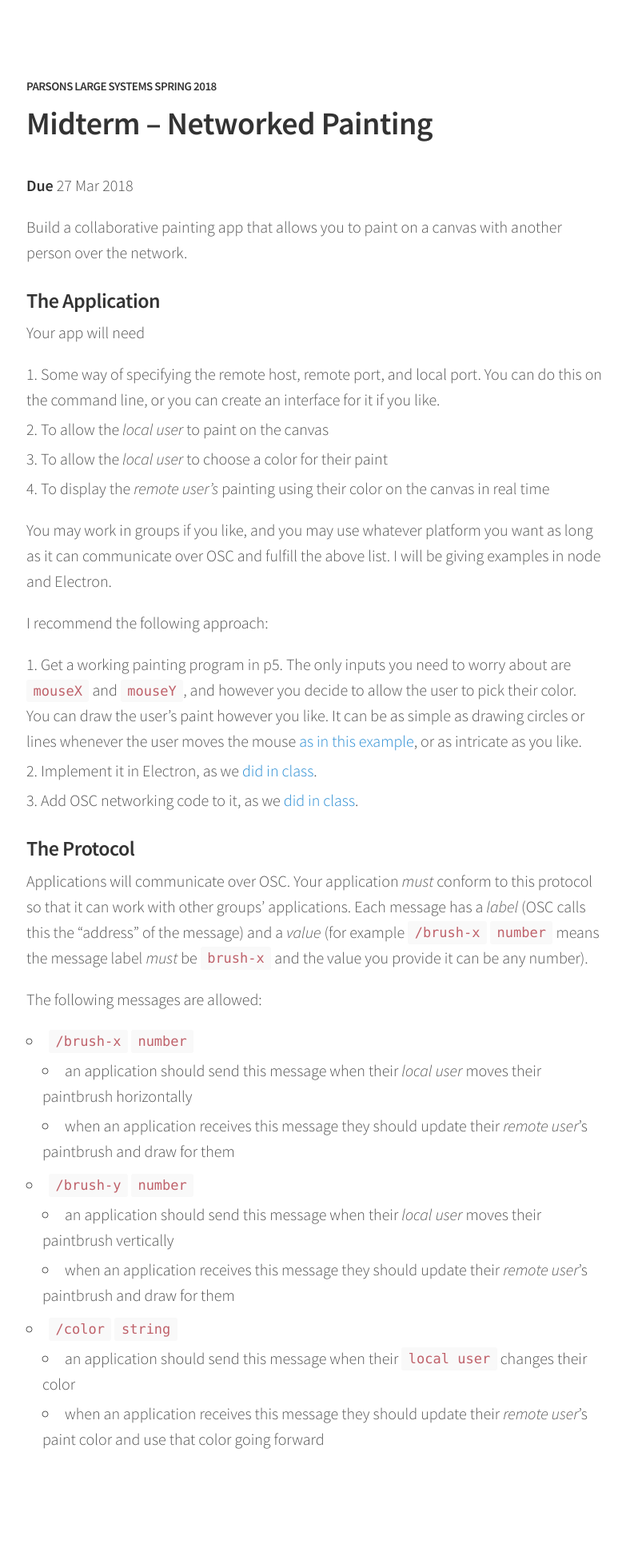
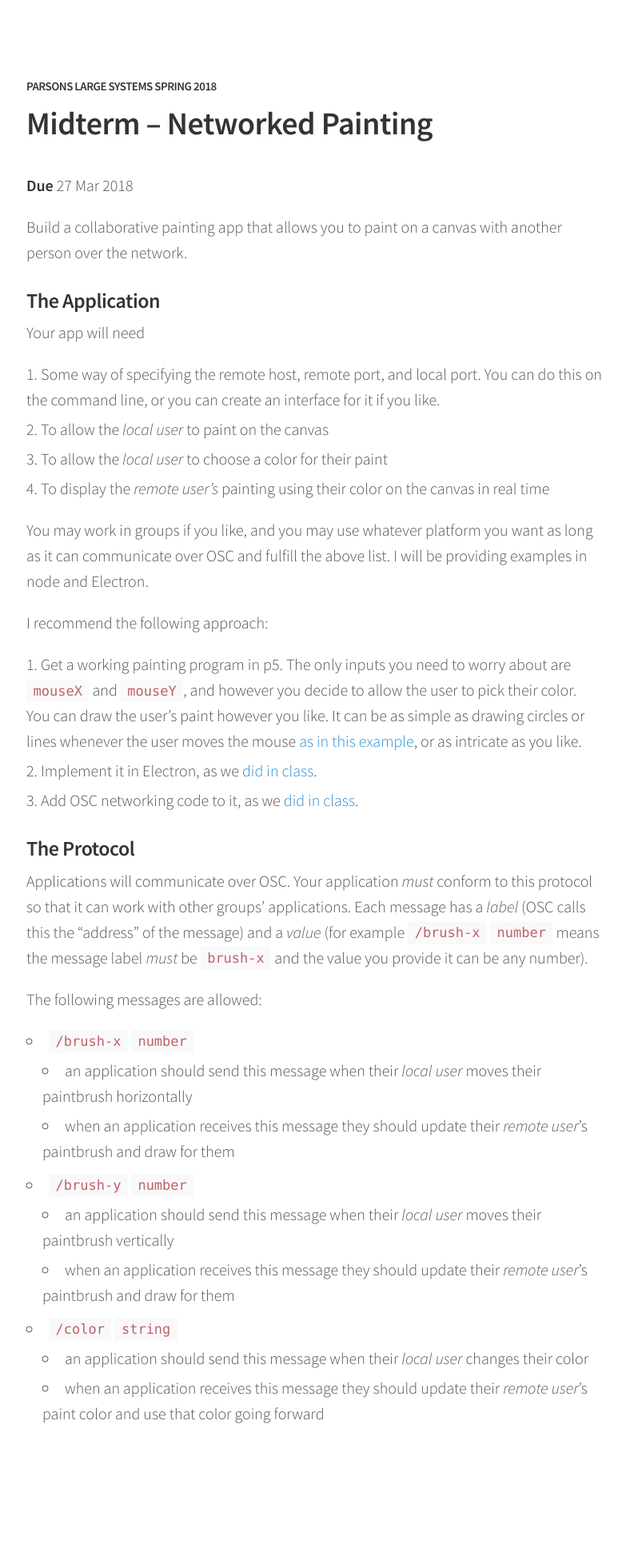
Before and after one commit to nasser/teaching, a Jekyll site: the page built from 2018/large-systems/week-8/homework.md, in a window 1280 px wide. Shown: the whole page at 80% size, without its empty margins (247-1030 px from the left). Built offline with Jekyll 4.4.1, drawn with Linux system fonts in a browser that asks for light colours; after the commit the page ends 1904 px from its top, so only the background shows below that.

Commit message:
Week 8 tweaks

```diff
--- a/2018/large-systems/week-8/homework.md
+++ b/2018/large-systems/week-8/homework.md
@@ -22,7 +22,7 @@ Your app will need
 3. To allow the *local user* to choose a color for their paint
 4. To display the *remote user's* painting using their color on the canvas in real time
 
-You may work in groups if you like, and you may use whatever platform you want as long as it can communicate over OSC and fulfill the above list. I will be giving examples in node and Electron.
+You may work in groups if you like, and you may use whatever platform you want as long as it can communicate over OSC and fulfill the above list. I will be providing examples in node and Electron.
 
 I recommend the following approach:
 
@@ -43,5 +43,5 @@ The following messages are allowed:
   * an application should send this message when their *local user* moves their paintbrush vertically
   * when an application receives this message they should update their *remote user*'s paintbrush and draw for them
 * `/color` `string`
-  * an application should send this message when their `local user` changes their color
+  * an application should send this message when their *local user* changes their color
   * when an application receives this message they should update their *remote user*'s paint color and use that color going forward
```
